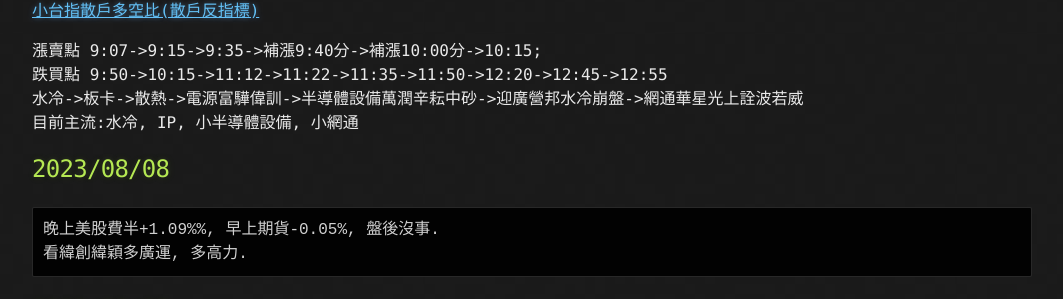
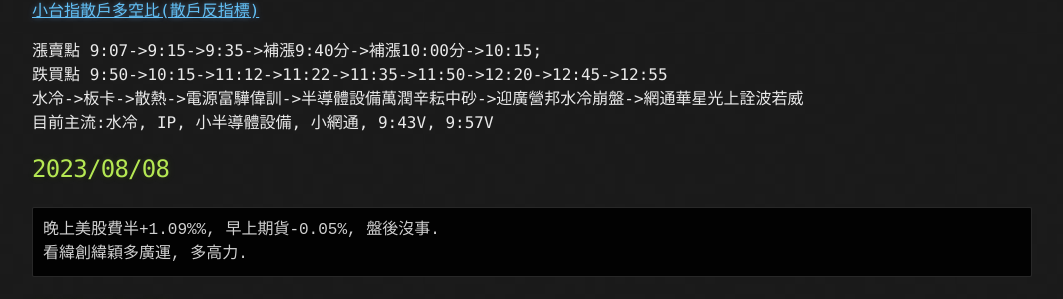
Before and after one commit to lepg5487/Stock_God, a Jekyll site: the page built from index.md, in a window 1280 px wide and 900 px high, scrolled down 352 px. Shown: the part 147-446 px from the top of the window, without its empty margins (108-1171 px from the left). Built offline with Jekyll 4.4.1, drawn with Linux system fonts in a browser that asks for light colours; our own code applies the rules of GitHub Pages for plain Markdown files.

Commit message:
Update index.md

````diff
--- a/index.md
+++ b/index.md
@@ -19,7 +19,7 @@ layout: testlayouts
 漲賣點 9:07->9:15->9:35->補漲9:40分->補漲10:00分->10:15;
 跌買點 9:50->10:15->11:12->11:22->11:35->11:50->12:20->12:45->12:55
 水冷->板卡->散熱->電源富驊偉訓->半導體設備萬潤辛耘中砂->迎廣營邦水冷崩盤->網通華星光上詮波若威
-目前主流:水冷, IP, 小半導體設備, 小網通
+目前主流:水冷, IP, 小半導體設備, 小網通, 9:43V, 9:57V
 
 ## 2023/08/08
 ```
````
